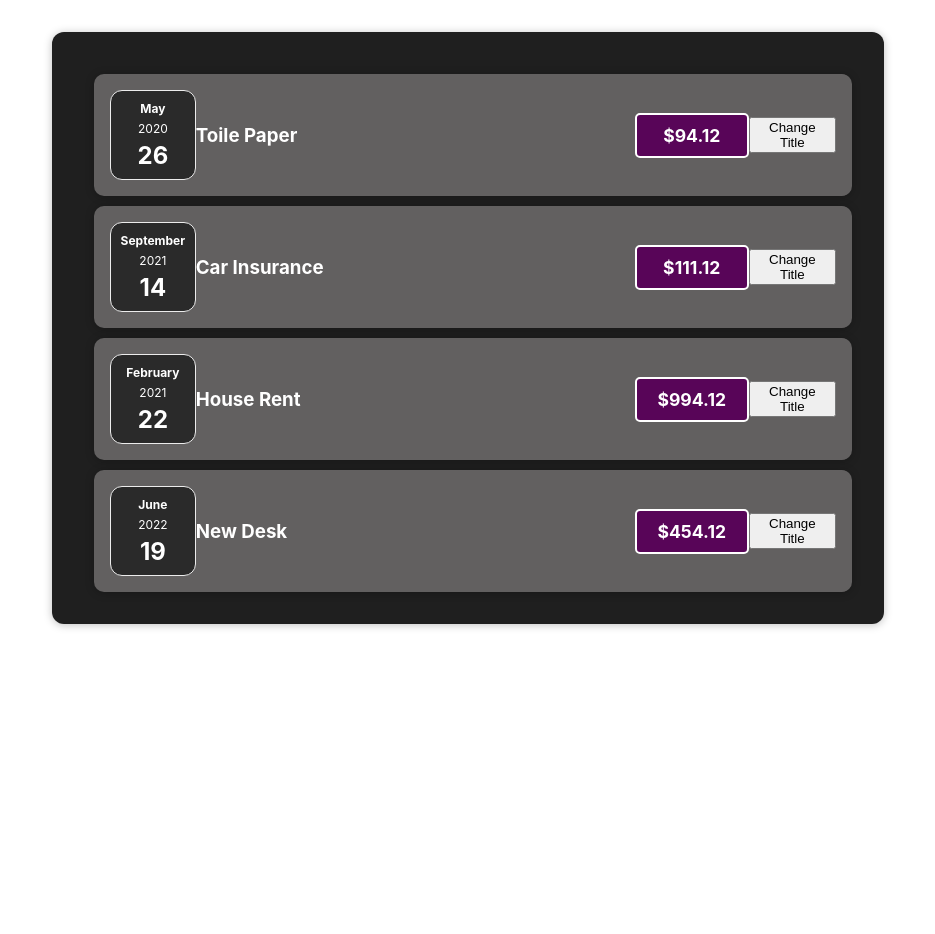
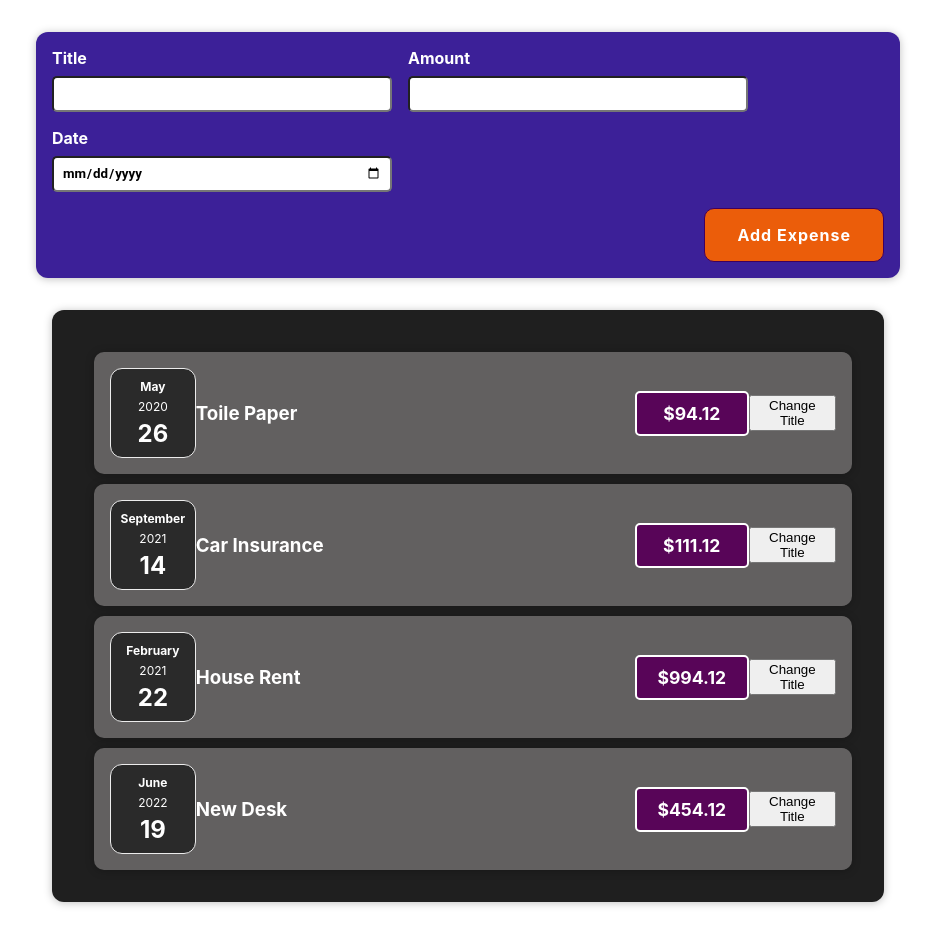
Before and after one commit to mohsensami/react-pista, a React (Create React App) app: page / in a window 1280 px wide. Shown: the whole page, without its empty margins (172-1107 px from the left). Before the commit the page ends 800 px from the top, so only its background shows below. Built offline with nearby package versions, Linux system fonts and the light colour scheme.

Commit message:
NewExpense form added

```diff
--- a/src/App.js
+++ b/src/App.js
@@ -1,11 +1,14 @@
-
-import './App.css';
-import Expenses from './components/Expenses';
+import "./App.css";
+import Expenses from "./components/Expenses";
+import NewExpense from "./components/NewExpense/newExpense";
 
 function App() {
-  return (
-    <Expenses />
-  );
+    return (
+        <>
+            <NewExpense />
+            <Expenses />
+        </>
+    );
 }
 
 export default App;
--- /dev/null
+++ b/src/components/ExpenseForm/expenseForm.css
@@ -0,0 +1,47 @@
+.new-expense__controls {
+    display: flex;
+    flex-wrap: wrap;
+    gap: 1rem;
+    margin-bottom: 1rem;
+    text-align: left;
+}
+
+.new-expense__control label {
+    font-weight: bold;
+    margin-bottom: 0.5rem;
+    display: block;
+    color: white;
+}
+
+.new-expense__control input {
+    width: 20rem;
+    height: 2rem;
+    border-radius: 5px;
+    font-family: 'Roboto', sans-serif;
+    font-weight: bold;
+    padding: 0 0.5rem;
+}
+new-expense__control input {
+    font: inherit;
+    padding: 0.5rem;
+    border-radius: 6px;
+    border: 1px solid #ccc;
+    width: 20rem;
+    max-width: 100%;
+}
+
+.new_expense__actions {
+    text-align: right;
+}
+
+.new_expense__actions button {
+    font: inherit;
+    cursor: pointer;
+    padding: 1rem 2rem;
+    border: 1px solid #40005d;
+    background-color: #eb5d0a;
+    color: white;
+    border-radius: 10px;
+    font-weight: bold;
+    letter-spacing: 1px;
+}
--- /dev/null
+++ b/src/components/ExpenseForm/expenseForm.jsx
@@ -0,0 +1,29 @@
+import React from 'react';
+
+import './expenseForm.css';
+
+const ExpenseForm = () => {
+    return (
+        <form>
+            <div className="new-expense__controls">
+                <div className="new-expense__control">
+                    <label>Title</label>
+                    <input type="text" />
+                </div>
+                <div className="new-expense__control">
+                    <label>Amount</label>
+                    <input type="number" min="0.01" step="0.01" />
+                </div>
+                <div className="new-expense__control">
+                    <label>Date</label>
+                    <input type="date" min="2019-01-01" max="2022-12-31" />
+                </div>
+            </div>
+            <div className="new_expense__actions">
+                <button type='submit'>Add Expense</button>
+            </div>
+        </form>
+    )
+};
+
+export default ExpenseForm;
--- /dev/null
+++ b/src/components/NewExpense/newExpense.css
@@ -0,0 +1,9 @@
+.new-expense {
+    background-color: #3c2098;
+    padding: 1rem;
+    margin: 2rem auto;
+    width: 65vw;
+    max-width: 95%;
+    border-radius: 12px;
+    box-shadow: 0 1px 8px rgba(0,0,0,0.25);
+}
--- /dev/null
+++ b/src/components/NewExpense/newExpense.jsx
@@ -0,0 +1,14 @@
+import React from 'react';
+
+import './newExpense.css';
+import ExpenseForm from '../ExpenseForm/expenseForm';
+
+const NewExpense = () => {
+    return (
+        <div className='new-expense'>
+            <ExpenseForm />
+        </div>
+    )
+};
+
+export default NewExpense;
```
